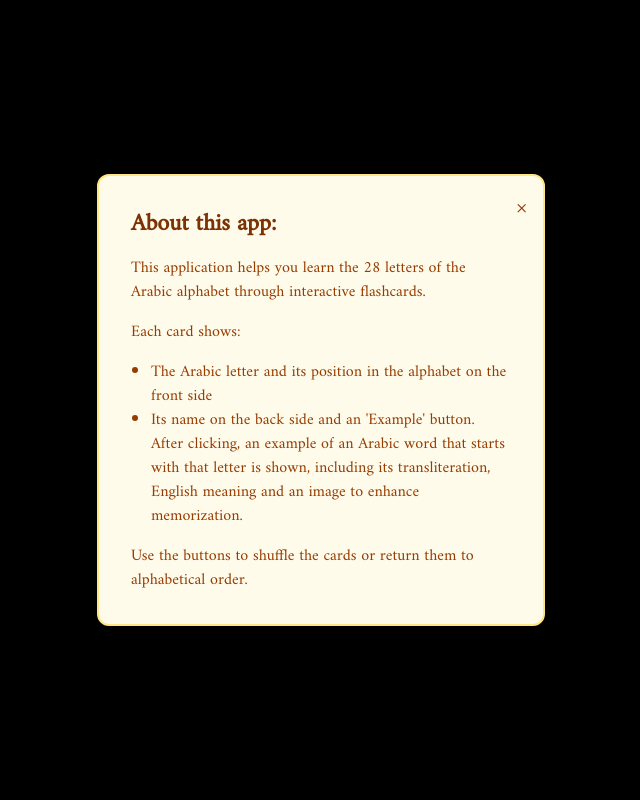
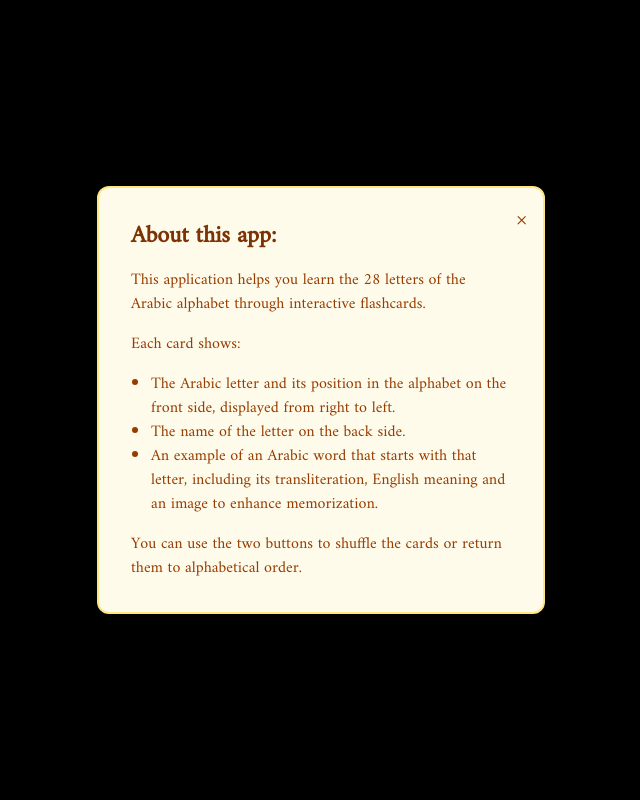
Before and after one commit to M-RBR/learn-the-arabic-alphabet, a React (Vite) app: page / in a window 1280 px wide. Both pictures are taken after a click on the button "Information". Shown: the top 800 px of the page, without its empty margins (319-959 px from the left). Built offline with nearby package versions, Linux system fonts and the light colour scheme.

Commit message:
Small styling changes

```diff
--- a/src/App.jsx
+++ b/src/App.jsx
@@ -38,17 +38,15 @@ function App() {
   };
 
   return (
-    <div className="min-h-screen p-4 bg-amber-50 bg-opacity-90 bg-opacity-20">
-      {/* Header */}
+    <div className="min-h-screen p-4 bg-amber-100 bg-opacity-90 bg-opacity-20">
       <h1 className="text-6xl font-bold text-center p-6 text-amber-900 font-amiri">
         Learn the Arabic Alphabet
       </h1>
 
-      {/* Info Button Container */}
       <div className="flex justify-center mb-6">
         <div className="relative inline-flex items-center">
           <button
-            className="w-8 h-8 rounded-full bg-amber-600 text-white flex items-center justify-center text-lg font-bold hover:bg-amber-700 transition-colors"
+            className="w-8 h-8 rounded-full bg-amber-700 text-white flex items-center justify-center text-lg font-bold hover:bg-amber-600 transition-colors"
             onClick={() => {
               setShowInfoModal(true);
               setShowTooltip(false);
@@ -69,7 +67,6 @@ function App() {
         </div>
       </div>
 
-      {/* Info Modal */}
       {showInfoModal && (
         <div className="fixed inset-0 bg-black bg-opacity-50 flex items-center justify-center z-50">
           <div className="bg-amber-50 p-8 rounded-xl max-w-md w-full relative border-2 border-amber-200 shadow-2xl">
@@ -91,25 +88,25 @@ function App() {
               <ul className="list-disc pl-5">
                 <li>
                   The Arabic letter and its position in the alphabet on the
-                  front side
+                  front side, displayed from right to left.
                 </li>
+                <li>The name of the letter on the back side. </li>
                 <li>
-                  Its name on the back side and an 'Example' button. After
-                  clicking, an example of an Arabic word that starts with that
-                  letter is shown, including its transliteration, English
-                  meaning and an image to enhance memorization.{" "}
+                  {" "}
+                  An example of an Arabic word that starts with that letter,
+                  including its transliteration, English meaning and an image to
+                  enhance memorization.{" "}
                 </li>
               </ul>
               <p>
-                Use the buttons to shuffle the cards or return them to
-                alphabetical order.
+                You can use the two buttons to shuffle the cards or return them
+                to alphabetical order.
               </p>
             </div>
           </div>
         </div>
       )}
 
-      {/* Action Buttons */}
       <div className="flex flex-col items-center gap-4 mt-2 mb-8">
         <button
           onClick={shuffleCards}
@@ -119,7 +116,7 @@ function App() {
         </button>
         <button
           onClick={sortCards}
-          className="px-4 py-2 rounded-lg bg-amber-800 text-white shadow-lg hover:bg-amber-900 transition-colors font-amiri w-48"
+          className="px-4 py-2 rounded-lg bg-amber-500 text-white shadow-lg hover:bg-amber-800 transition-colors font-amiri w-48"
         >
           Show Alphabetical Order
         </button>
--- a/src/Components/FlipCards.jsx
+++ b/src/Components/FlipCards.jsx
@@ -17,7 +17,6 @@ function FlipCards({ letters }) {
 
   return (
     <div className="flex flex-col items-center gap-6">
-      {/* Card Grid */}
       <div
         className="grid grid-cols-1 sm:grid-cols-2 md:grid-cols-3 lg:grid-cols-4 gap-6"
         dir="rtl"
@@ -33,13 +32,11 @@ function FlipCards({ letters }) {
         ))}
       </div>
 
-      {/* Modal */}
       {modalLetter && <LetterModal letter={modalLetter} onClose={closeModal} />}
     </div>
   );
 }
 
-// Card Component
 function Card({ letter, isFlipped, onCardClick, onExampleClick }) {
   return (
     <div className="relative w-64 h-64 cursor-pointer">
@@ -49,7 +46,6 @@ function Card({ letter, isFlipped, onCardClick, onExampleClick }) {
         }`}
         onClick={() => onCardClick(letter.id)}
       >
-        {/* Front Side */}
         <div className="absolute w-full h-full bg-amber-50 rounded-xl shadow-lg flex items-center justify-center text-6xl backface-hidden border-2 border-amber-200">
           <span className="text-amber-800">{letter.letter}</span>
           <span className="text-amber-800 text-xl absolute right-5 bottom-3 size-8">
@@ -57,11 +53,10 @@ function Card({ letter, isFlipped, onCardClick, onExampleClick }) {
           </span>
         </div>
 
-        {/* Back Side */}
-        <div className="absolute w-full h-full bg-amber-700 rounded-xl shadow-lg flex flex-col items-center justify-center text-center p-4 backface-hidden transform rotate-y-180 text-amber-50">
+        <div className="absolute w-full h-full bg-amber-900 rounded-xl shadow-lg flex flex-col items-center justify-center text-center p-4 backface-hidden transform rotate-y-180 text-amber-50">
           <h2 className="text-2xl italic font-amiri">{letter.name}</h2>
           <button
-            className="mt-4 px-4 py-2 bg-amber-600 text-amber-50 rounded-lg hover:bg-amber-500 shadow transition-colors"
+            className="mt-4 px-4 py-2 bg-amber-500 text-amber-50 rounded-lg hover:bg-amber-500 shadow transition-colors"
             onClick={(e) => onExampleClick(e, letter)}
           >
             Example
@@ -72,7 +67,6 @@ function Card({ letter, isFlipped, onCardClick, onExampleClick }) {
   );
 }
 
-// Extracted Modal Component
 function LetterModal({ letter, onClose }) {
   return (
     <div className="fixed inset-0 flex items-center justify-center bg-black bg-opacity-50 z-50">
```
